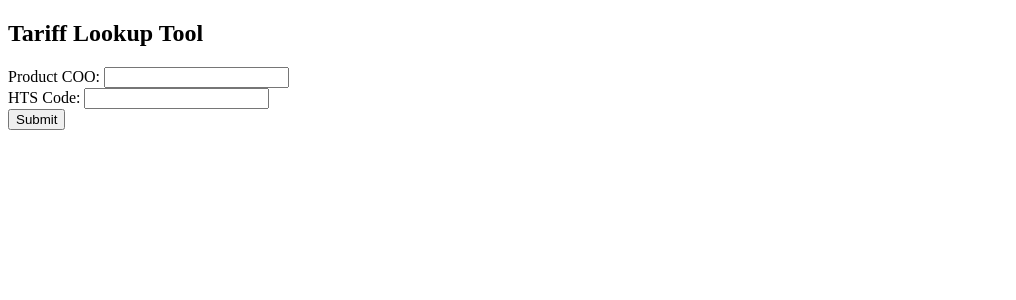
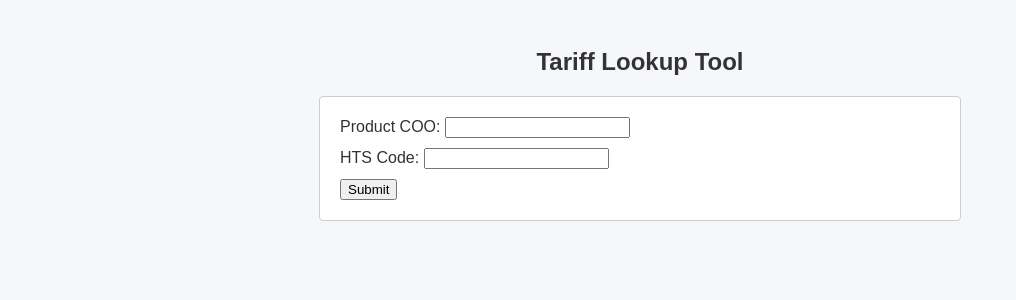
Before and after one commit to Steven-Chen2021/TariffTool, a Flask app: page / in a window 1280 px wide. Shown: the top 300 px of the page, without its empty margins (0-1016 px from the left). Run offline with Flask 3, Linux system fonts and the light colour scheme.

Commit message:
Improve query page with styled table

```diff
--- a/templates/index.html
+++ b/templates/index.html
@@ -2,6 +2,45 @@
 <html>
 <head>
     <title>Tariff Lookup Tool</title>
+    <style>
+        body {
+            font-family: Arial, sans-serif;
+            background-color: #f5f7fa;
+            color: #333;
+            padding: 20px;
+        }
+        h2 {
+            text-align: center;
+        }
+        form {
+            max-width: 600px;
+            margin: 0 auto;
+            padding: 20px;
+            background-color: #fff;
+            border: 1px solid #ccc;
+            border-radius: 4px;
+        }
+        form input {
+            margin-bottom: 10px;
+        }
+        table {
+            border-collapse: collapse;
+            margin: 20px auto;
+            width: 100%;
+            max-width: 600px;
+        }
+        th, td {
+            border: 1px solid #ccc;
+            padding: 8px 12px;
+        }
+        th {
+            background-color: #1976D2;
+            color: #fff;
+        }
+        tr:nth-child(even) {
+            background-color: #f2f2f2;
+        }
+    </style>
 </head>
 <body>
     <h2>Tariff Lookup Tool</h2>
@@ -10,9 +49,23 @@
         HTS Code: <input type="text" name="hts_code"><br>
         <button type="submit">Submit</button>
     </form>
-    <div id="results"></div>
+    <div id="results-container">
+        <table id="results-table" style="display:none;">
+            <thead>
+                <tr><th>Tariff Type</th><th>Rate</th></tr>
+            </thead>
+            <tbody></tbody>
+        </table>
+    </div>
 
     <script>
+        function formatPercent(value) {
+            if (value === null || value === undefined || value === "") return "";
+            const num = parseFloat(value);
+            if (isNaN(num)) return value;
+            return (num * 100).toFixed(2) + '%';
+        }
+
         document.getElementById('calcForm').addEventListener('submit', function(e) {
             e.preventDefault();
             const formData = new FormData(this);
@@ -22,13 +75,27 @@
             })
             .then(res => res.json())
             .then(data => {
-                document.getElementById('results').innerHTML =
-                    'Steel Tariff: ' + data.M2 + '<br>' +
-                    'Aluminum Tariff: ' + data.Q2 + '<br>' +
-                    '301 Tariff: ' + data.T2 + '<br>' +
-                    'New China 20%: ' + data.AB2 + '<br>' +
-                    'Applicable Reciprocal Tariff Rate: ' + data.AE2 + '<br>' +
-                    'Total New Duty Rate (not including Base Duty Rate, AD/CVD, or future tariffs): ' + data.AF2;
+                const rows = [
+                    ['Steel Tariff', data.M2],
+                    ['Aluminum Tariff', data.Q2],
+                    ['301 Tariff', data.T2],
+                    ['New China 20%', data.AB2],
+                    ['Applicable Reciprocal Tariff Rate', data.AE2],
+                    ['Total New Duty Rate (not including Base Duty Rate, AD/CVD, or future tariffs)', data.AF2]
+                ];
+                const tbody = document.querySelector('#results-table tbody');
+                tbody.innerHTML = '';
+                rows.forEach(function(r) {
+                    const tr = document.createElement('tr');
+                    const tdLabel = document.createElement('td');
+                    tdLabel.textContent = r[0];
+                    const tdValue = document.createElement('td');
+                    tdValue.textContent = formatPercent(r[1]);
+                    tr.appendChild(tdLabel);
+                    tr.appendChild(tdValue);
+                    tbody.appendChild(tr);
+                });
+                document.getElementById('results-table').style.display = 'table';
             });
         });
     </script>
```
